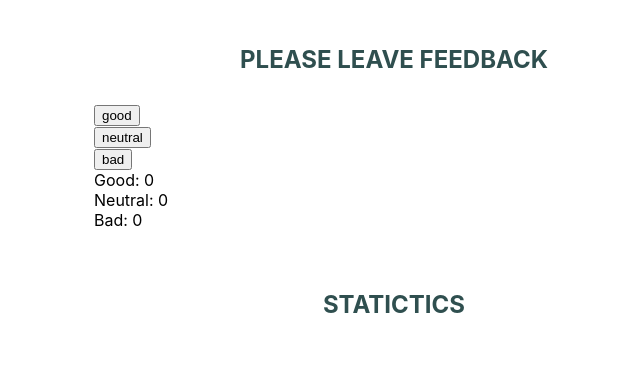
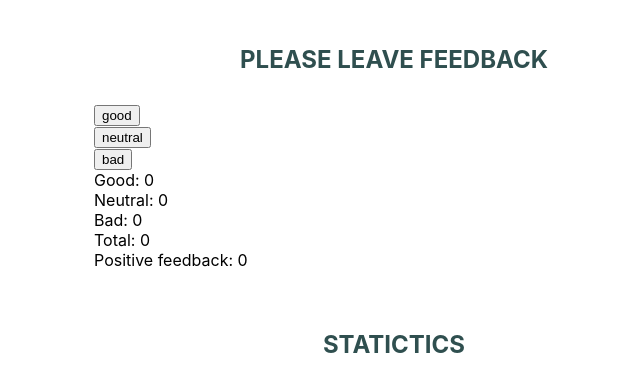
Before and after one commit to teiatan/goit-react-hw-04-feedback, a React (Create React App) app: page / in a window 1280 px wide. Shown: the top 392 px of the page, without its empty margins (246-886 px from the left). Built offline with nearby package versions, Linux system fonts and the light colour scheme.

Commit message:
count total and % of positive

```diff
--- a/src/components/Feedback/Feedback.js
+++ b/src/components/Feedback/Feedback.js
@@ -1,4 +1,5 @@
 import { Component } from "react";
+import PropTypes from 'prop-types';
 import { Statistics } from "components/Statistics/Statistics";
 
 export class Feedback extends Component {
@@ -10,7 +11,9 @@ export class Feedback extends Component {
     };
 
     static propTypes = {
-
+        initialGood: PropTypes.number,
+        initialNeutral: PropTypes.number,
+        initialBad: PropTypes.number,
     };
 
     state = {
@@ -40,13 +43,33 @@ export class Feedback extends Component {
 
     handleBad = () => {
         console.log("bad");
+
+
         this.setState(prevState => {
             return {
                 bad: prevState.bad + 1,
             };
         });
+        console.log(this.countTotalFeedback());
     };
 
+    countTotalFeedback = () => {
+        const { good, neutral, bad } = this.state;
+        return (this.total = good + neutral + bad);
+
+    };
+
+
+    countPositiveFeedbackPercentage = () => {
+        const { good, neutral, bad } = this.state;
+        this.positivePercentage = Math.round((good / (good + neutral + bad)) * 100);
+
+        if (this.positivePercentage) {
+        return this.positivePercentage;
+        } else {
+        return 0;
+        };
+    };
 
     render() {
         return (
@@ -61,6 +84,8 @@ export class Feedback extends Component {
                 onGood={this.state.good}
                 onNeutral={this.state.neutral}
                 onBad={this.state.bad}
+                onTotal={this.countTotalFeedback()}
+                onPositivefeedback={this.countPositiveFeedbackPercentage()}
             />
 
             </>
--- a/src/components/Statistics/Statistics.js
+++ b/src/components/Statistics/Statistics.js
@@ -1,13 +1,16 @@
 import PropTypes from 'prop-types';
 
-export function Statistics({onGood, onNeutral, onBad}) {
+export function Statistics({onGood, onNeutral, onBad, onTotal, onPositivefeedback}) {
     return(
-        <ul>
-            <li>Good: {onGood}</li>
-            <li>Neutral: {onNeutral}</li>
-            <li>Bad: {onBad}</li>
-        </ul>
-
+        <>
+            <ul>
+                <li>Good: {onGood}</li>
+                <li>Neutral: {onNeutral}</li>
+                <li>Bad: {onBad}</li>
+            </ul>
+            <p>Total: {onTotal}</p>
+            <p>Positive feedback: {onPositivefeedback}</p>
+        </>
     );
 };
 
```
